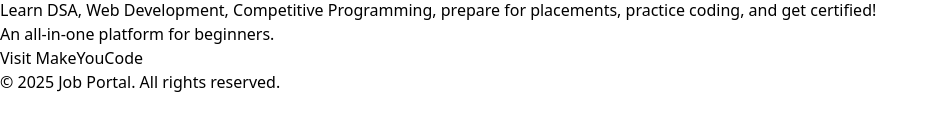
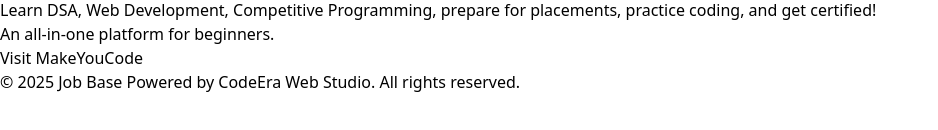
Before and after one commit to ilokeshmewari/Job-Base---Development, a Next.js app: page / in a window 1280 px wide. Shown: the part 386-516 px from the top of the page, without its empty margins (0-938 px from the left). Built offline with nearby package versions, Linux system fonts and the light colour scheme; no server answers.

Commit message:
code pushed

```diff
--- a/src/components/Footer.tsx
+++ b/src/components/Footer.tsx
@@ -1,7 +1,7 @@
 export default function Footer() {
     return (
       <footer className="p-4 text-center text-gray-600 border-t bg-white">
-        © {new Date().getFullYear()} Job Portal. All rights reserved.
+        © {new Date().getFullYear()} Job Base Powered by <a href="https://codeews.site"  className="decoration-none">CodeEra Web Studio</a>. All rights reserved.
       </footer>
     );
   }
```
